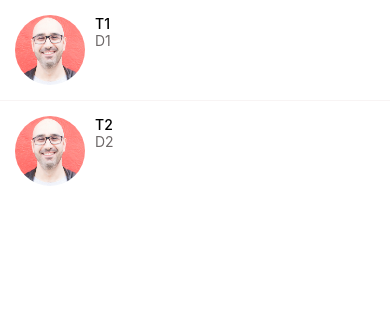
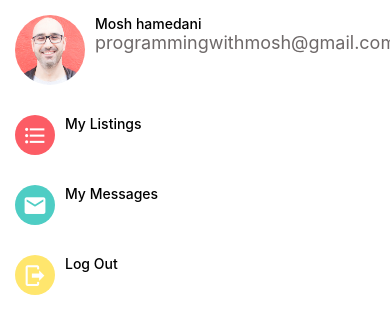
Before and after one commit to howhowkhain/React-Native-DoneWithIt, a React Native app: screen / in a window 390 px wide. Shown: the top 334 px of the page. Built offline with nearby package versions, Linux system fonts and the light colour scheme.

Commit message:
My Account Screen

```diff
--- a/App.js
+++ b/App.js
@@ -19,12 +19,14 @@ import colors from "./app/config/colors";
 import ListingDetailsScreen from "./app/screens/ListingDetailsScreen";
 import MessagesScreen from "./app/screens/MessagesScreen";
 import Screen from "./app/components/Screen";
+import MyAccountScreen from "./app/screens/MyAccountScreen";
 
 export default function App() {
   return (
     <Screen>
       <GestureHandlerRootView>
-        <MessagesScreen />
+        {/* <MessagesScreen /> */}
+        <MyAccountScreen />
       </GestureHandlerRootView>
     </Screen>
     // <WelcomeScreen />
--- a/app/components/ListItem.js
+++ b/app/components/ListItem.js
@@ -1,16 +1,34 @@
 import { View, Image, StyleSheet, TouchableHighlight } from "react-native";
 import Swipeable from "react-native-gesture-handler/Swipeable";
+import { MaterialCommunityIcons } from "@expo/vector-icons";
 
 import AppText from "./AppText/AppText";
 
 import colors from "../config/colors";
 
-const ListItem = ({ image, title, subTitle, onPress, renderRightActions }) => {
+const ListItem = ({
+  image,
+  iconName,
+  title,
+  subTitle,
+  onPress,
+  renderRightActions,
+  color,
+}) => {
   return (
     <Swipeable renderRightActions={renderRightActions}>
       <TouchableHighlight onPress={onPress} underlayColor={colors.light}>
         <View style={styles.container}>
-          <Image style={styles.image} source={image} />
+          {image && <Image style={styles.image} source={image} />}
+          {iconName && (
+            <View style={[styles.icon, { backgroundColor: color }]}>
+              <MaterialCommunityIcons
+                name={iconName}
+                size={25}
+                color={colors.white}
+              />
+            </View>
+          )}
           <View>
             <AppText style={styles.title}>{title}</AppText>
             <AppText style={styles.subTitle}>{subTitle}</AppText>
@@ -26,6 +44,16 @@ const styles = StyleSheet.create({
     flexDirection: "row",
     margin: 15,
   },
+  icon: {
+    width: 40,
+    height: 40,
+    borderRadius: "50%",
+    marginRight: 10,
+    justifyContent: "center",
+    alignItems: "center",
+    // color: colors.white,
+    // borderRadius: 18,
+  },
   image: {
     width: 70,
     height: 70,
@@ -37,6 +65,7 @@ const styles = StyleSheet.create({
   },
   subTitle: {
     color: colors.medium,
+    fontSize: 18,
   },
 });
 
--- a/app/config/colors.js
+++ b/app/config/colors.js
@@ -6,4 +6,5 @@ export default {
   medium: "#6e6969",
   light: "#f8f4f4",
   danger: "#ff5252",
+  lemon: "#ffe66d",
 };
--- /dev/null
+++ b/app/screens/MyAccountScreen.js
@@ -0,0 +1,57 @@
+import React from "react";
+import { View, FlatList } from "react-native";
+import { MaterialCommunityIcons } from "@expo/vector-icons";
+
+import colors from "../config/colors";
+
+import ListItem from "../components/ListItem";
+
+const myAccountsElements = [
+  {
+    id: 1,
+    title: "Mosh hamedani",
+    subtitle: "programmingwithmosh@gmail.com",
+    image: require("../assets/mosh.jpg"),
+  },
+  {
+    id: 2,
+    title: "My Listings",
+    subtitle: "",
+    iconName: "format-list-bulleted",
+    color: colors.primary,
+  },
+  {
+    id: 3,
+    title: "My Messages",
+    subtitle: "",
+    iconName: "email",
+    color: colors.secondary,
+  },
+  {
+    id: 4,
+    title: "Log Out",
+    subtitle: "",
+    iconName: "logout",
+    color: colors.lemon,
+  },
+];
+
+function MyAccountScreen(props) {
+  return (
+    <FlatList
+      data={myAccountsElements}
+      keyExtractor={(item) => item.id}
+      renderItem={({ item }) => (
+        <ListItem
+          {...(item.image && { image: item.image })}
+          {...(item.iconName && { iconName: item.iconName })}
+          title={item.title}
+          subTitle={item.subtitle}
+          {...(item.color && { color: item.color })}
+        />
+      )}
+    />
+  );
+}
+
+export default MyAccountScreen;
```
